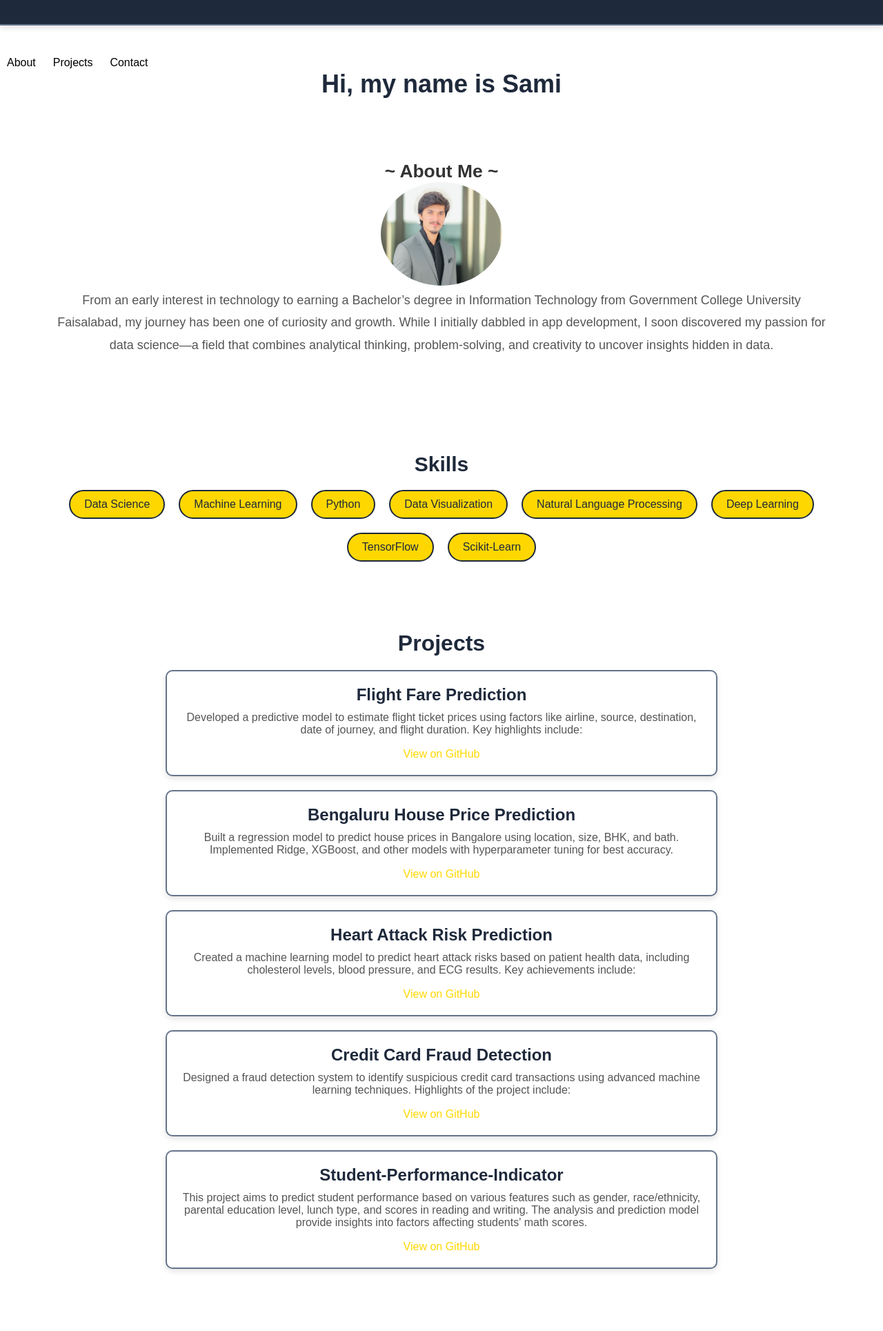
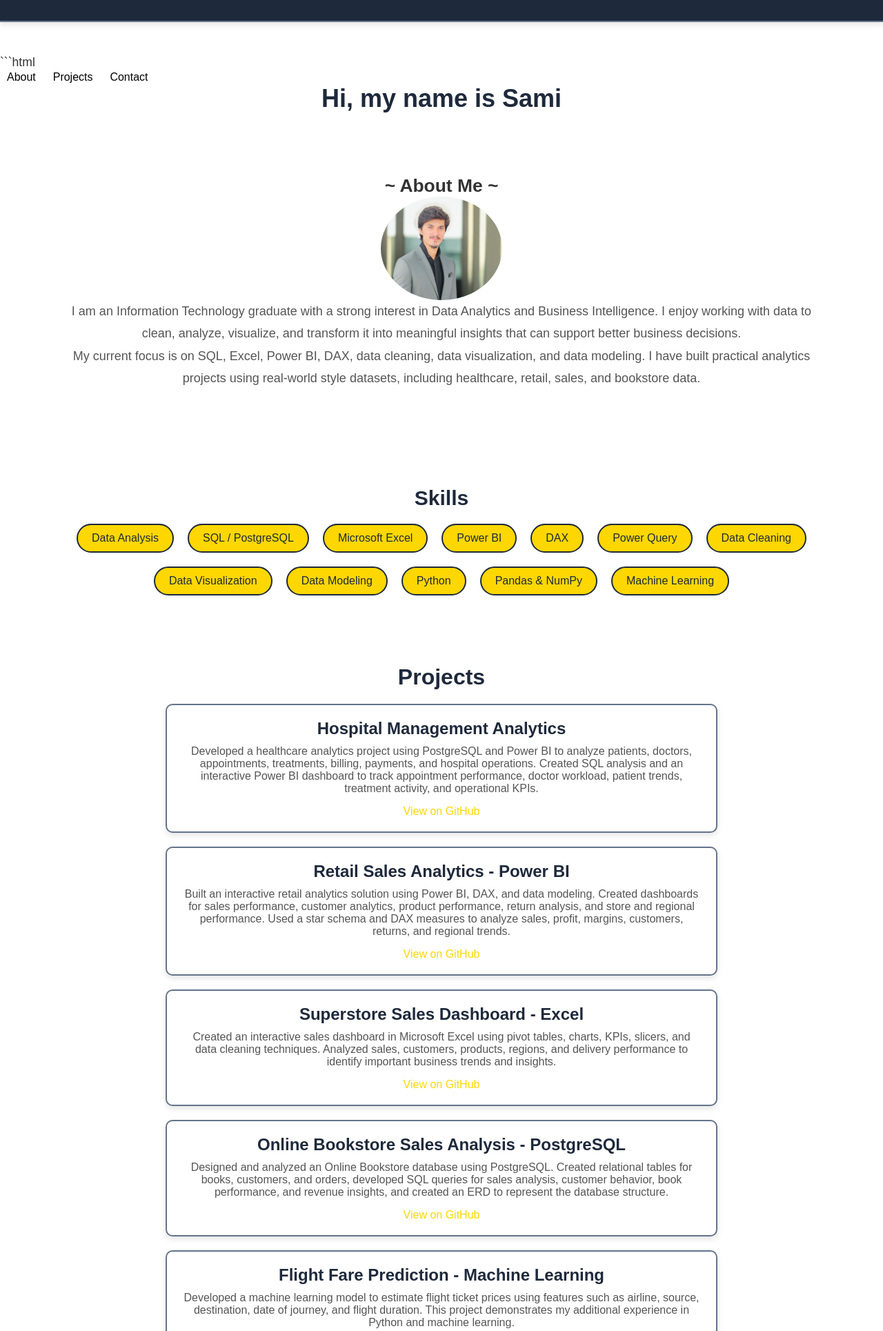
Before and after one commit to SamiUllah568/SamiUllah-Portfolio, a Flask app: page / in a window 1280 px wide. Shown: the top 1929 px of the page at 69% size. Run offline with Flask 3, Linux system fonts and the light colour scheme.

Commit message:
Update index.html

````diff
--- a/templates/index.html
+++ b/templates/index.html
@@ -1,24 +1,23 @@
+```html
 <!DOCTYPE html>
 <html lang="en">
 
 <head>
     <meta charset="UTF-8">
     <meta name="viewport" content="width=device-width, initial-scale=1.0">
-    <title>Portfolio of Samiullah</title>
+    <title>Portfolio of Sami Ullah - Data Analyst</title>
     <link rel="stylesheet" href="{{ url_for('static', filename='css/style.css') }}">
-    <!-- <script src="{{ url_for('static', filename='script.js') }}"></script> -->
-
 </head>
 
 <body>
+
     <!-- Header Section -->
     <header id="header">
+
         <!-- Logo -->
         <div class="logo">
-            <img src="{{ url_for('static', filename='images/S.png') }}" alt="Logo"> <!--  logo path -->
+            <img src="{{ url_for('static', filename='images/S.png') }}" alt="Sami Ullah Logo">
         </div>
-
-        <!-- Center Text -->
 
         <!-- Navigation Links -->
         <nav class="nav-links">
@@ -26,6 +25,7 @@
             <a href="#projects">Projects</a>
             <a href="#contact">Contact</a>
         </nav>
+
     </header>
 
     <nav class="nav-link">
@@ -36,155 +36,291 @@
 
     <div class="header-center">
         <h1>Hi, my name is Sami</h1>
-
     </div>
 
 
-
-
     <!-- About Section -->
-
-
-
-
     <section id="about" class="about">
 
         <h2>~ About Me ~</h2>
-        <img src="{{ url_for('static', filename='images/dddddddd.png') }}" alt="Jane's Profile" class="profile-photo">
+
+        <img src="{{ url_for('static', filename='images/dddddddd.png') }}"
+            alt="Sami Ullah Profile" class="profile-photo">
 
         <p>
-            From an early interest in technology to earning a Bachelor’s degree in Information Technology from
-            Government College University Faisalabad, my journey has been one of curiosity and growth. While I initially
-            dabbled in app development, I soon discovered my passion for data science—a field that combines analytical
-            thinking, problem-solving, and creativity to uncover insights hidden in data.
+            I am an Information Technology graduate with a strong interest in
+            Data Analytics and Business Intelligence. I enjoy working with data
+            to clean, analyze, visualize, and transform it into meaningful
+            insights that can support better business decisions.
         </p>
+
+        <p>
+            My current focus is on SQL, Excel, Power BI, DAX, data cleaning,
+            data visualization, and data modeling. I have built practical
+            analytics projects using real-world style datasets, including
+            healthcare, retail, sales, and bookstore data.
+        </p>
+
     </section>
+
 
     <!-- Skills Section -->
     <section class="skills">
+
         <h3>Skills</h3>
+
         <ul>
-            <li>Data Science</li>
+            <li>Data Analysis</li>
+            <li>SQL / PostgreSQL</li>
+            <li>Microsoft Excel</li>
+            <li>Power BI</li>
+            <li>DAX</li>
+            <li>Power Query</li>
+            <li>Data Cleaning</li>
+            <li>Data Visualization</li>
+            <li>Data Modeling</li>
+            <li>Python</li>
+            <li>Pandas & NumPy</li>
             <li>Machine Learning</li>
-            <li>Python</li>
-            <li>Data Visualization</li>
-            <li>Natural Language Processing</li>
+        </ul>
 
-            <li>Deep Learning</li>
-            <li>TensorFlow</li>
-            <li>Scikit-Learn</li>
-        </ul>
     </section>
+
 
     <!-- Projects Section -->
     <section id="projects" class="projects">
+
         <h3>Projects</h3>
 
-        <!-- Flight Fare Prediction Project -->
+
+        <!-- Hospital Management Analytics -->
         <div class="project-card">
-            <h4 class="project-title">Flight Fare Prediction</h4>
+
+            <h4 class="project-title">
+                Hospital Management Analytics
+            </h4>
+
             <p class="project-description">
-                Developed a predictive model to estimate flight ticket prices using factors like airline, source,
-                destination, date of journey, and flight duration. Key highlights include:
+                Developed a healthcare analytics project using PostgreSQL and
+                Power BI to analyze patients, doctors, appointments,
+                treatments, billing, payments, and hospital operations.
+                Created SQL analysis and an interactive Power BI dashboard
+                to track appointment performance, doctor workload,
+                patient trends, treatment activity, and operational KPIs.
             </p>
 
-            <a class="project-link" href="https://github.com/SamiUllah568/Flight-Fare-Prediction-" target="_blank">View
-                on GitHub</a>
-        </div>
+            <a class="project-link"
+                href="YOUR_HOSPITAL_GITHUB_LINK"
+                target="_blank">
+                View on GitHub
+            </a>
 
-        <!-- Bengaluru House Price Prediction Project -->
-<div class="project-card">
-    <h4 class="project-title">Bengaluru House Price Prediction</h4>
-    <p class="project-description">
-        Built a regression model to predict house prices in Bangalore using location, size, BHK, and bath.
-        Implemented Ridge, XGBoost, and other models with hyperparameter tuning for best accuracy.
-    </p>
-
-    <a class="project-link" href="https://github.com/SamiUllah568/Bengaluru-House-Price-Prediction" target="_blank">
-        View on GitHub
-    </a>
-</div>
-
-
-        <!-- Heart Attack Risk Prediction Project -->
-        <div class="project-card">
-            <h4 class="project-title">Heart Attack Risk Prediction</h4>
-            <p class="project-description">
-                Created a machine learning model to predict heart attack risks based on patient health data, including
-                cholesterol levels, blood pressure, and ECG results. Key achievements include:
-            </p>
-
-            <a class="project-link" href="https://github.com/SamiUllah568/Heart-Attack-Risk-Prediction"
-                target="_blank">View on GitHub</a>
-        </div>
-
-        <!-- Credit Card Fraud Detection Project -->
-        <div class="project-card">
-            <h4 class="project-title">Credit Card Fraud Detection</h4>
-            <p class="project-description">
-                Designed a fraud detection system to identify suspicious credit card transactions using advanced machine
-                learning techniques. Highlights of the project include:
-            </p>
-
-            <a class="project-link" href="#" target="_blank">View on GitHub</a>
         </div>
 
 
-        <!-- Student-Performance-Indicator -->
+        <!-- Retail Sales Analytics -->
         <div class="project-card">
-            <h4 class="project-title">Student-Performance-Indicator</h4>
+
+            <h4 class="project-title">
+                Retail Sales Analytics - Power BI
+            </h4>
+
             <p class="project-description">
-                This project aims to predict student performance based on various features such as gender,
-                race/ethnicity, parental education level, lunch type, and scores in reading and writing. The analysis
-                and prediction model provide insights into factors affecting students' math scores.
+                Built an interactive retail analytics solution using Power BI,
+                DAX, and data modeling. Created dashboards for sales
+                performance, customer analytics, product performance,
+                return analysis, and store and regional performance.
+                Used a star schema and DAX measures to analyze sales,
+                profit, margins, customers, returns, and regional trends.
             </p>
-            <a class="project-link" href="https://github.com/SamiUllah568/Student-Performance-Indicator"
-                target="_blank">View on GitHub</a>
+
+            <a class="project-link"
+                href="YOUR_RETAIL_POWERBI_GITHUB_LINK"
+                target="_blank">
+                View on GitHub
+            </a>
+
         </div>
+
+
+        <!-- Superstore Excel Dashboard -->
+        <div class="project-card">
+
+            <h4 class="project-title">
+                Superstore Sales Dashboard - Excel
+            </h4>
+
+            <p class="project-description">
+                Created an interactive sales dashboard in Microsoft Excel
+                using pivot tables, charts, KPIs, slicers, and data
+                cleaning techniques. Analyzed sales, customers, products,
+                regions, and delivery performance to identify important
+                business trends and insights.
+            </p>
+
+            <a class="project-link"
+                href="https://github.com/SamiUllah568/superstore-sales-dashboard-excel"
+                target="_blank">
+                View on GitHub
+            </a>
+
+        </div>
+
+
+        <!-- Online Bookstore Sales Analysis -->
+        <div class="project-card">
+
+            <h4 class="project-title">
+                Online Bookstore Sales Analysis - PostgreSQL
+            </h4>
+
+            <p class="project-description">
+                Designed and analyzed an Online Bookstore database using
+                PostgreSQL. Created relational tables for books, customers,
+                and orders, developed SQL queries for sales analysis,
+                customer behavior, book performance, and revenue insights,
+                and created an ERD to represent the database structure.
+            </p>
+
+            <a class="project-link"
+                href="YOUR_BOOKSTORE_GITHUB_LINK"
+                target="_blank">
+                View on GitHub
+            </a>
+
+        </div>
+
+
+        <!-- Flight Fare Prediction -->
+        <div class="project-card">
+
+            <h4 class="project-title">
+                Flight Fare Prediction - Machine Learning
+            </h4>
+
+            <p class="project-description">
+                Developed a machine learning model to estimate flight ticket
+                prices using features such as airline, source, destination,
+                date of journey, and flight duration. This project
+                demonstrates my additional experience in Python and
+                machine learning.
+            </p>
+
+            <a class="project-link"
+                href="https://github.com/SamiUllah568/Flight-Fare-Prediction-"
+                target="_blank">
+                View on GitHub
+            </a>
+
+        </div>
+
     </section>
 
 
     <!-- Resume Section -->
     <section id="resume" class="resume">
+
         <h3>My Resume</h3>
-        <p>Click below to view or download my resume.</p>
+
+        <p>
+            Click below to view or download my resume.
+        </p>
+
         <div class="resume-buttons">
-            <!-- View resume in a new tab -->
-            <a href="static/Sami%20Ullah%20Resume.pdf" class="resume-view" target="_blank">View Resume</a>
 
-            <!-- Download resume directly -->
-            <a href="static/Sami%20Ullah%20Resume.pdf" class="resume-download" download>Download Resume</a>
+            <!-- View Resume -->
+            <a href="{{ url_for('static', filename='Sami Ullah Resume.pdf') }}"
+                class="resume-view"
+                target="_blank">
+                View Resume
+            </a>
+
+            <!-- Download Resume -->
+            <a href="{{ url_for('static', filename='Sami Ullah Resume.pdf') }}"
+                class="resume-download"
+                download>
+                Download Resume
+            </a>
+
         </div>
+
     </section>
-
 
 
     <!-- Contact Section -->
     <section id="contact" class="contact">
-        <h2 class="section-title">Get in Touch</h2>
-        <p>If you have any questions or would like to collaborate, feel free to send me a message!</p>
-        <form action="/send_message" method="POST" class="contact-form" onsubmit="return validateForm()">
-            <input type="text" id="name" name="name" placeholder="Your Name" class="form-input" required>
-            <span id="name-error" class="error-message"></span>
 
-            <input type="email" id="email" name="email" placeholder="Your Email" class="form-input" required>
-            <span id="email-error" class="error-message"></span>
+        <h2 class="section-title">
+            Get in Touch
+        </h2>
 
-            <textarea id="message" name="message" placeholder="Your Message" class="form-textarea" required></textarea>
-            <span id="message-error" class="error-message"></span>
+        <p>
+            If you have any questions or would like to collaborate,
+            feel free to send me a message!
+        </p>
 
-            <button type="submit" class="form-button">Send Message</button>
+        <form action="/send_message"
+            method="POST"
+            class="contact-form"
+            onsubmit="return validateForm()">
+
+            <input type="text"
+                id="name"
+                name="name"
+                placeholder="Your Name"
+                class="form-input"
+                required>
+
+            <span id="name-error"
+                class="error-message"></span>
+
+
+            <input type="email"
+                id="email"
+                name="email"
+                placeholder="Your Email"
+                class="form-input"
+                required>
+
+            <span id="email-error"
+                class="error-message"></span>
+
+
+            <textarea id="message"
+                name="message"
+                placeholder="Your Message"
+                class="form-textarea"
+                required></textarea>
+
+            <span id="message-error"
+                class="error-message"></span>
+
+
+            <button type="submit"
+                class="form-button">
+                Send Message
+            </button>
+
         </form>
-        <div id="success-message" class="success-message"></div>
+
+        <div id="success-message"
+            class="success-message"></div>
+
     </section>
 
+
+    <!-- JavaScript Form Validation -->
     <script>
-        // JavaScript Form Validation
+
         function validateForm() {
+
             let name = document.getElementById("name").value;
             let email = document.getElementById("email").value;
             let message = document.getElementById("message").value;
-            let emailPattern = /^[a-zA-Z0-9._-]+@[a-zA-Z0-9.-]+\.[a-zA-Z]{2,6}$/;
+
+            let emailPattern =
+                /^[a-zA-Z0-9._-]+@[a-zA-Z0-9.-]+\.[a-zA-Z]{2,6}$/;
+
 
             // Clear previous error messages
             document.getElementById("name-error").innerText = "";
@@ -192,63 +328,109 @@
             document.getElementById("message-error").innerText = "";
             document.getElementById("success-message").innerText = "";
 
+
             let valid = true;
+
 
             // Name validation
             if (name.trim() === "") {
-                document.getElementById("name-error").innerText = "Please enter your name.";
+
+                document.getElementById("name-error").innerText =
+                    "Please enter your name.";
+
                 valid = false;
             }
 
+
             // Email validation
             if (!emailPattern.test(email)) {
-                document.getElementById("email-error").innerText = "Please enter a valid email address.";
+
+                document.getElementById("email-error").innerText =
+                    "Please enter a valid email address.";
+
                 valid = false;
             }
 
+
             // Message validation
             if (message.trim() === "") {
-                document.getElementById("message-error").innerText = "Please enter your message.";
+
+                document.getElementById("message-error").innerText =
+                    "Please enter your message.";
+
                 valid = false;
             }
 
-            // If form is valid, show success message
+
+            // Success message
             if (valid) {
-                document.getElementById("success-message").innerText = "Message sent successfully!";
+
+                document.getElementById("success-message").innerText =
+                    "Message sent successfully!";
             }
 
-            return valid;  // If false, form won't submit
+
+            return valid;
         }
+
     </script>
+
 
     <!-- Footer Section -->
     <footer>
-        <p>&copy; 2024 Samiullah. All Rights Reserved.</p>
-        <p>Connect with me on <a href="https://www.linkedin.com/in/sami-ullah-b10b93300/" target="_blank">LinkedIn</a>
-            or view my projects on <a href="https://github.com/SamiUllah568" target="_blank">GitHub</a>.</p>
+
+        <p>
+            &copy; 2026 Sami Ullah. All Rights Reserved.
+        </p>
+
+        <p>
+            Connect with me on
+            <a href="https://www.linkedin.com/in/sami-ullah-b10b93300/"
+                target="_blank">
+                LinkedIn
+            </a>
+
+            or view my projects on
+
+            <a href="https://github.com/SamiUllah568"
+                target="_blank">
+                GitHub
+            </a>.
+        </p>
+
     </footer>
+
+
+    <!-- Header Scroll JavaScript -->
+    <script>
+
+        let lastScrollTop = 0;
+        const header = document.getElementById("header");
+
+        window.addEventListener("scroll", function () {
+
+            let currentScroll =
+                window.pageYOffset ||
+                document.documentElement.scrollTop;
+
+            if (currentScroll === 0) {
+
+                header.style.top = "-80px";
+
+            } else {
+
+                header.style.top = "0";
+
+            }
+
+            lastScrollTop =
+                currentScroll <= 0 ? 0 : currentScroll;
+
+        });
+
+    </script>
 
 </body>
 
 </html>
-
-
-<script>
-    let lastScrollTop = 0;
-    const header = document.getElementById("header");
-
-    window.addEventListener("scroll", function () {
-        let currentScroll = window.pageYOffset || document.documentElement.scrollTop;
-
-        if (currentScroll === 0) {
-            header.style.top = "-80px"; // Hide the header at the top of the page
-        } else {
-            header.style.top = "0"; // Show the header when scrolling
-        }
-
-        lastScrollTop = currentScroll <= 0 ? 0 : currentScroll;
-    });
-</script>
-</body>
-
-</html>
+```
````
